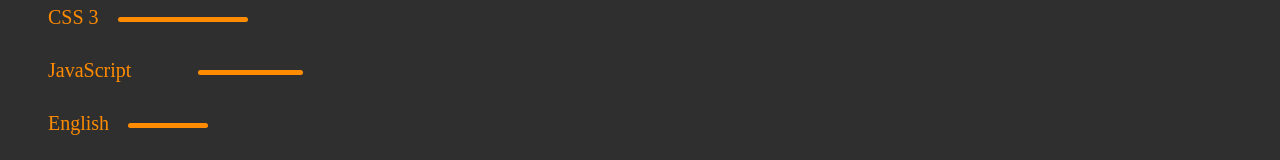
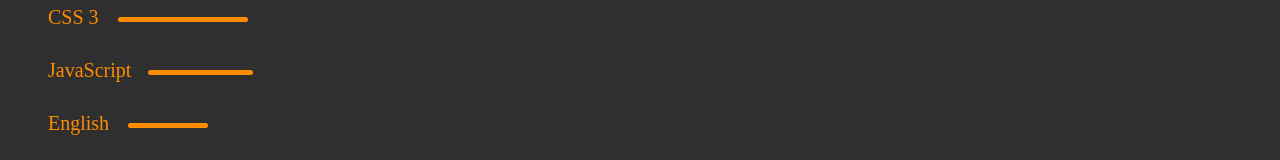
Before and after one commit to GuilhermeMalachias/Portfolio, a plain HTML site: page info.html in a window 1280 px wide. Shown: the part 145-305 px from the top of the page. Drawn offline with Linux system fonts and the light colour scheme.

Commit message:
Update info.css

```diff
--- a/CSS/info.css
+++ b/CSS/info.css
@@ -51,7 +51,7 @@ ul > li{
     position: absolute;
     top: 1px;
     margin: 10px;
-    margin-left: 150px;
+    margin-left: 100px;
 }
 
 #en{
```
